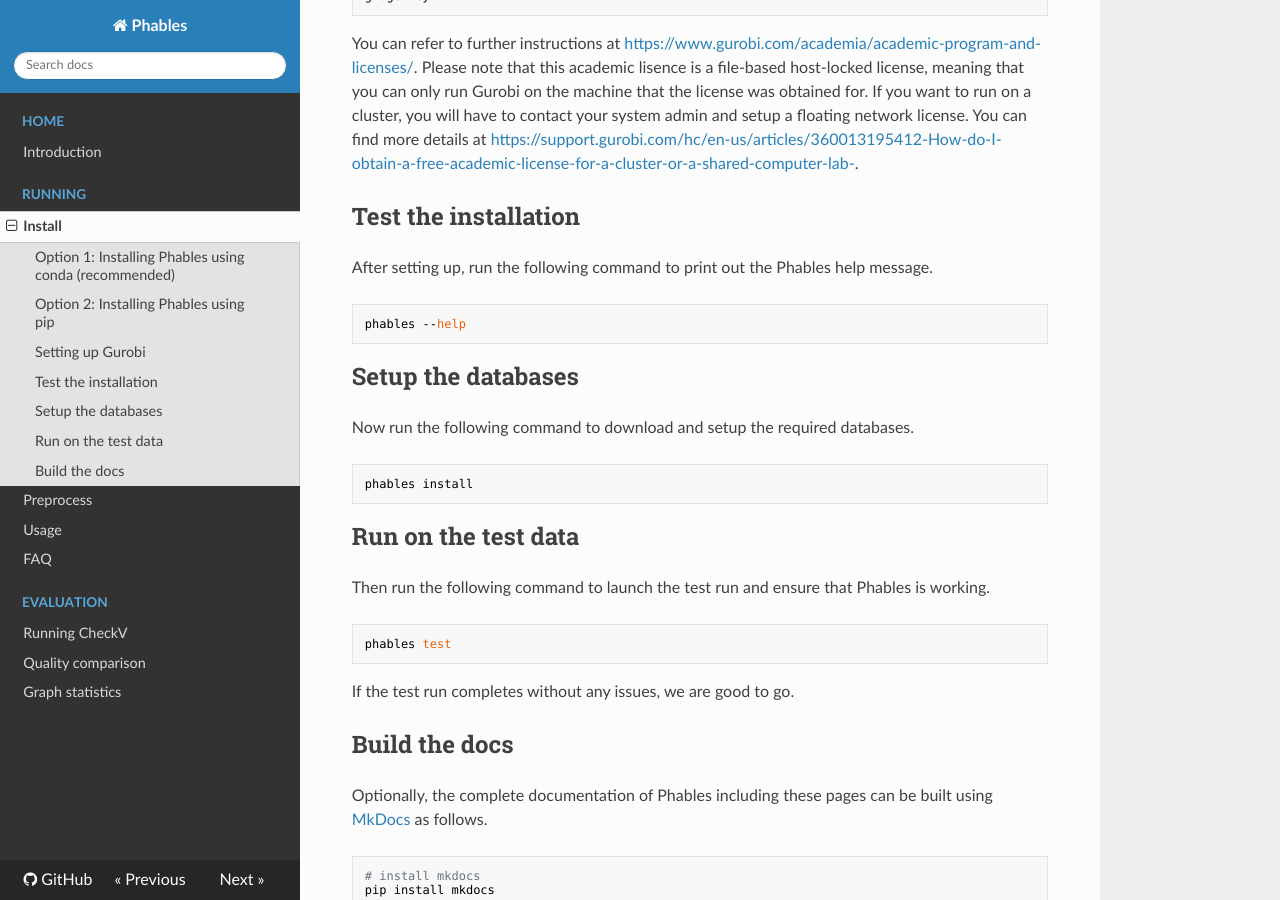
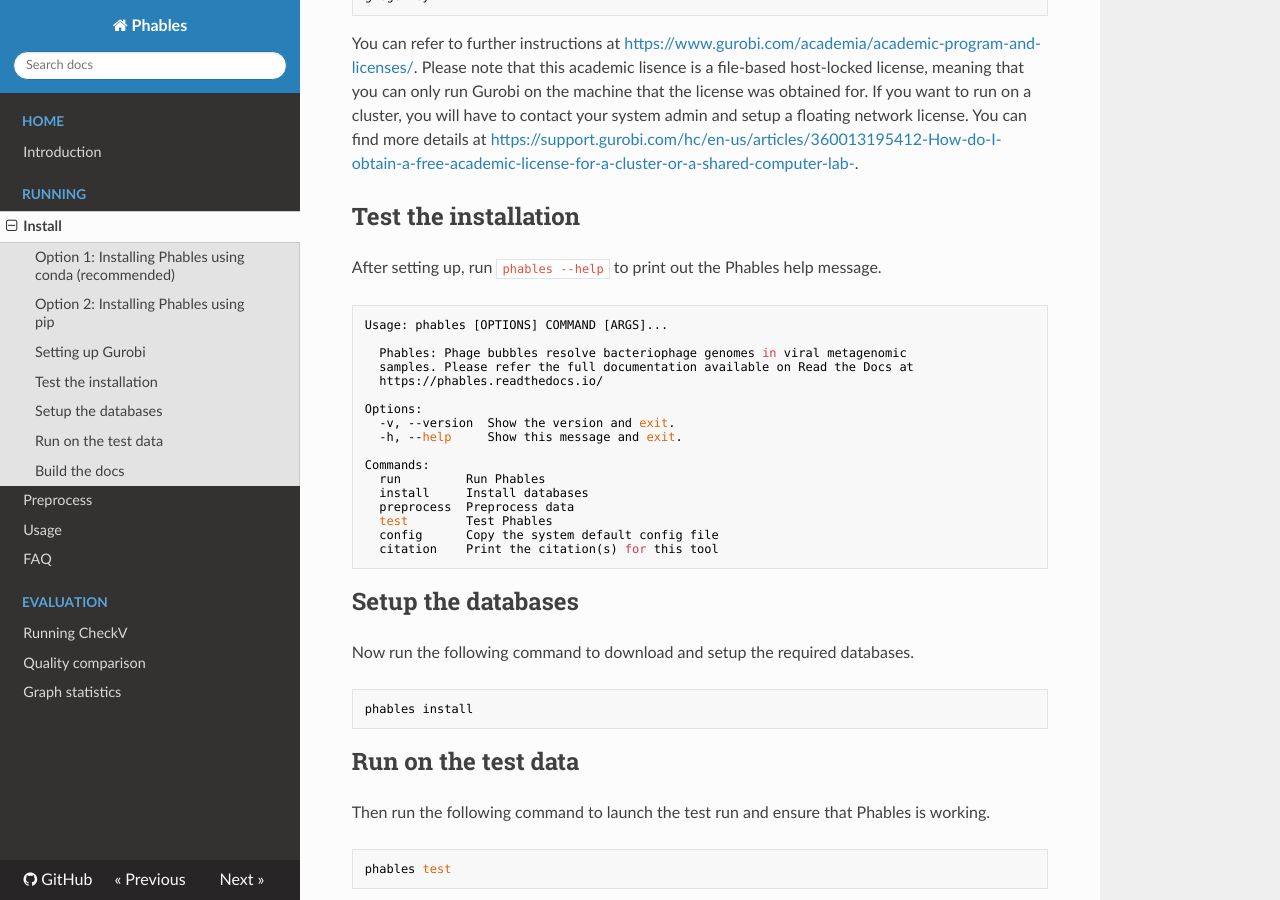
Before and after one commit to Vini2/phables, an MkDocs documentation site: the page built from docs/install.md, in a window 1280 px wide and 900 px high, scrolled down 1249 px. Built offline with MkDocs 1.6.1, drawn with Linux system fonts in a browser that asks for light colours; nearby versions of some CDN libraries; a script that is not in the unit is left out.

Commit message:
DOC: Update docs

````diff
--- a/docs/install.md
+++ b/docs/install.md
@@ -50,10 +50,26 @@ You can refer to further instructions at [https://www.gurobi.com/academia/academ
 
 ## Test the installation
 
-After setting up, run the following command to print out the Phables help message.
+After setting up, run `phables --help` to print out the Phables help message.
 
 ```bash
-phables --help
+Usage: phables [OPTIONS] COMMAND [ARGS]...
+
+  Phables: Phage bubbles resolve bacteriophage genomes in viral metagenomic
+  samples. Please refer the full documentation available on Read the Docs at
+  https://phables.readthedocs.io/
+
+Options:
+  -v, --version  Show the version and exit.
+  -h, --help     Show this message and exit.
+
+Commands:
+  run         Run Phables
+  install     Install databases
+  preprocess  Preprocess data
+  test        Test Phables
+  config      Copy the system default config file
+  citation    Print the citation(s) for this tool
 ```
 
 ## Setup the databases
````
Also changed, not shown: docs/usage.md (+18 -1 lines).
